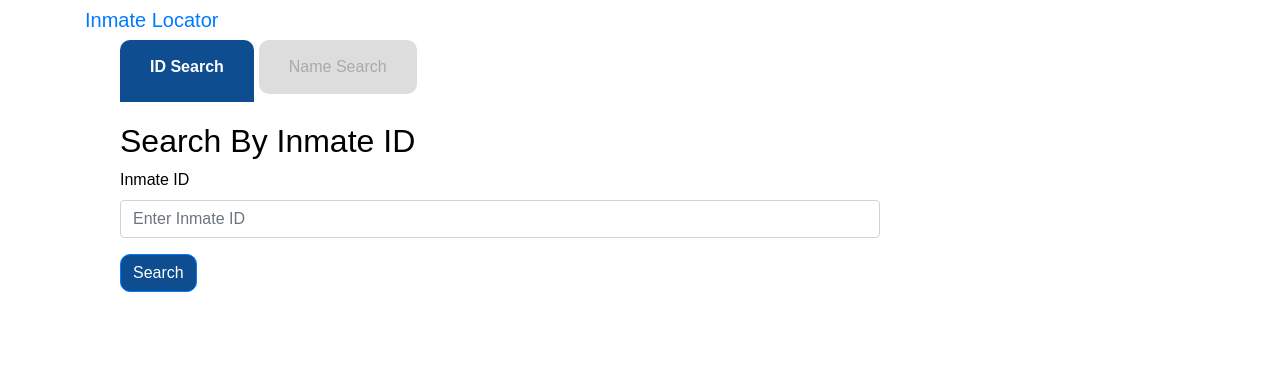
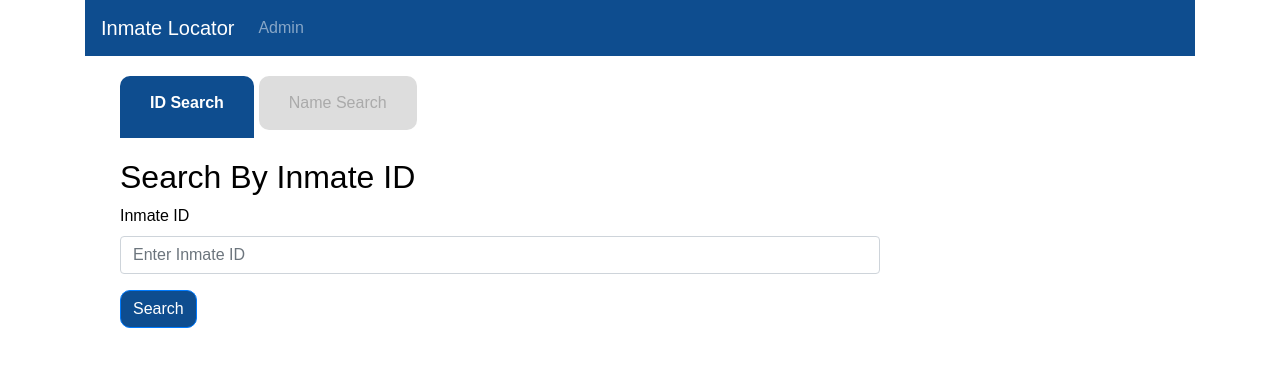
Before and after one commit to deepdesai003/InmateLocator, a Vue app in the folder InmateLocatorFrontEnd/: page /Admin in a window 1280 px wide. Shown: the top 366 px of the page. Built offline with nearby package versions, Linux system fonts and the light colour scheme.

Commit message:
* Add Navbar

```diff
--- a/InmateLocatorFrontEnd/src/App.vue
+++ b/InmateLocatorFrontEnd/src/App.vue
@@ -5,7 +5,7 @@
         <navbar/>
       </b-col>
     </b-row>
-    <b-row>
+    <b-row style="margin-top: 20px;">
       <b-col>
         <router-view/>
       </b-col>
--- a/InmateLocatorFrontEnd/src/components/Navbar.vue
+++ b/InmateLocatorFrontEnd/src/components/Navbar.vue
@@ -1,3 +1,13 @@
 <template>
-  <b-navbar-brand :to="{ name: 'Search' }">Inmate Locator</b-navbar-brand>
+  <b-navbar  toggleable="lg" type="dark" variant="dark">
+    <b-navbar-brand :to="{ name: 'Search' }">Inmate Locator</b-navbar-brand>
+    <b-navbar-nav>
+      <b-nav-item href="#/Admin">Admin</b-nav-item>
+    </b-navbar-nav>
+  </b-navbar>
 </template>
+<style scoped>
+  .navbar.navbar-dark.bg-dark {
+    background-color: #0e4d8f !important;
+  }
+</style>
--- a/InmateLocatorFrontEnd/src/router/index.js
+++ b/InmateLocatorFrontEnd/src/router/index.js
@@ -2,6 +2,7 @@ import Vue from 'vue';
 import Router from 'vue-router';
 import NotFound from '@/components/error-pages/NotFound';
 import SearchVue from '@/components/Search/Search';
+import Admin from '@/components/Search/Admin';
 
 Vue.use(Router);
 
@@ -16,6 +17,11 @@ export default new Router({
       path: '*',
       name: 'NotFound',
       component: NotFound
+    },
+    {
+      path: '/Admin',
+      name: 'Admin',
+      component: Admin
     }
   ]
 });
```
